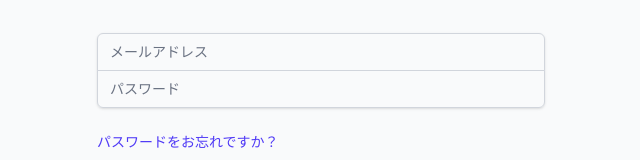
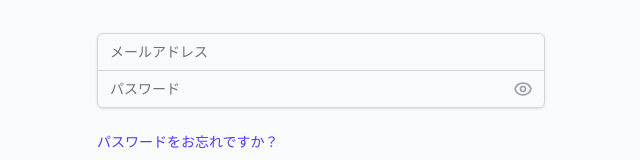
Before and after one commit to niino3/members.invento.jp, a Next.js app: page /login in a window 1280 px wide. Shown: the part 337-497 px from the top of the page, without its empty margins (319-959 px from the left). Built offline with nearby package versions, Linux system fonts and the light colour scheme; no server answers.

Commit message:
Add password visibility toggle to login form
- Add show/hide password functionality with eye icon
- Toggle between text and password input types
- Improve user experience with visual feedback

🤖 Generated with [Claude Code](https://claude.ai/code)

Co-Authored-By: Claude <noreply@anthropic.com>

```diff
--- a/app/login/page.tsx
+++ b/app/login/page.tsx
@@ -12,6 +12,7 @@ export default function LoginPage() {
   const [password, setPassword] = useState('');
   const [error, setError] = useState('');
   const [loading, setLoading] = useState(false);
+  const [showPassword, setShowPassword] = useState(false);
 
   const handleSubmit = async (e: React.FormEvent) => {
     e.preventDefault();
@@ -77,21 +78,37 @@ export default function LoginPage() {
                 onChange={(e) => setEmail(e.target.value)}
               />
             </div>
-            <div>
+            <div className="relative">
               <label htmlFor="password" className="sr-only">
                 パスワード
               </label>
               <input
                 id="password"
                 name="password"
-                type="password"
+                type={showPassword ? "text" : "password"}
                 autoComplete="current-password"
                 required
-                className="appearance-none rounded-none relative block w-full px-3 py-2 border border-gray-300 placeholder-gray-500 text-gray-900 rounded-b-md focus:outline-none focus:ring-indigo-500 focus:border-indigo-500 focus:z-10 sm:text-sm"
+                className="appearance-none rounded-none relative block w-full px-3 py-2 pr-10 border border-gray-300 placeholder-gray-500 text-gray-900 rounded-b-md focus:outline-none focus:ring-indigo-500 focus:border-indigo-500 focus:z-10 sm:text-sm"
                 placeholder="パスワード"
                 value={password}
                 onChange={(e) => setPassword(e.target.value)}
               />
+              <button
+                type="button"
+                className="absolute inset-y-0 right-0 pr-3 flex items-center"
+                onClick={() => setShowPassword(!showPassword)}
+              >
+                {showPassword ? (
+                  <svg className="h-5 w-5 text-gray-400" fill="none" viewBox="0 0 24 24" stroke="currentColor">
+                    <path strokeLinecap="round" strokeLinejoin="round" strokeWidth={2} d="M13.875 18.825A10.05 10.05 0 0112 19c-4.478 0-8.268-2.943-9.543-7a9.97 9.97 0 011.563-3.029m5.858.908a3 3 0 114.243 4.243M9.878 9.878l4.242 4.242M9.878 9.878L8.464 8.464m1.414 1.414L8.464 8.464m5.656 5.656l1.415 1.415m-1.415-1.415l-1.415-1.415M14.828 14.828L8.464 8.464" />
+                  </svg>
+                ) : (
+                  <svg className="h-5 w-5 text-gray-400" fill="none" viewBox="0 0 24 24" stroke="currentColor">
+                    <path strokeLinecap="round" strokeLinejoin="round" strokeWidth={2} d="M15 12a3 3 0 11-6 0 3 3 0 016 0z" />
+                    <path strokeLinecap="round" strokeLinejoin="round" strokeWidth={2} d="M2.458 12C3.732 7.943 7.523 5 12 5c4.478 0 8.268 2.943 9.542 7-1.274 4.057-5.064 7-9.542 7-4.477 0-8.268-2.943-9.542-7z" />
+                  </svg>
+                )}
+              </button>
             </div>
           </div>
 
```
